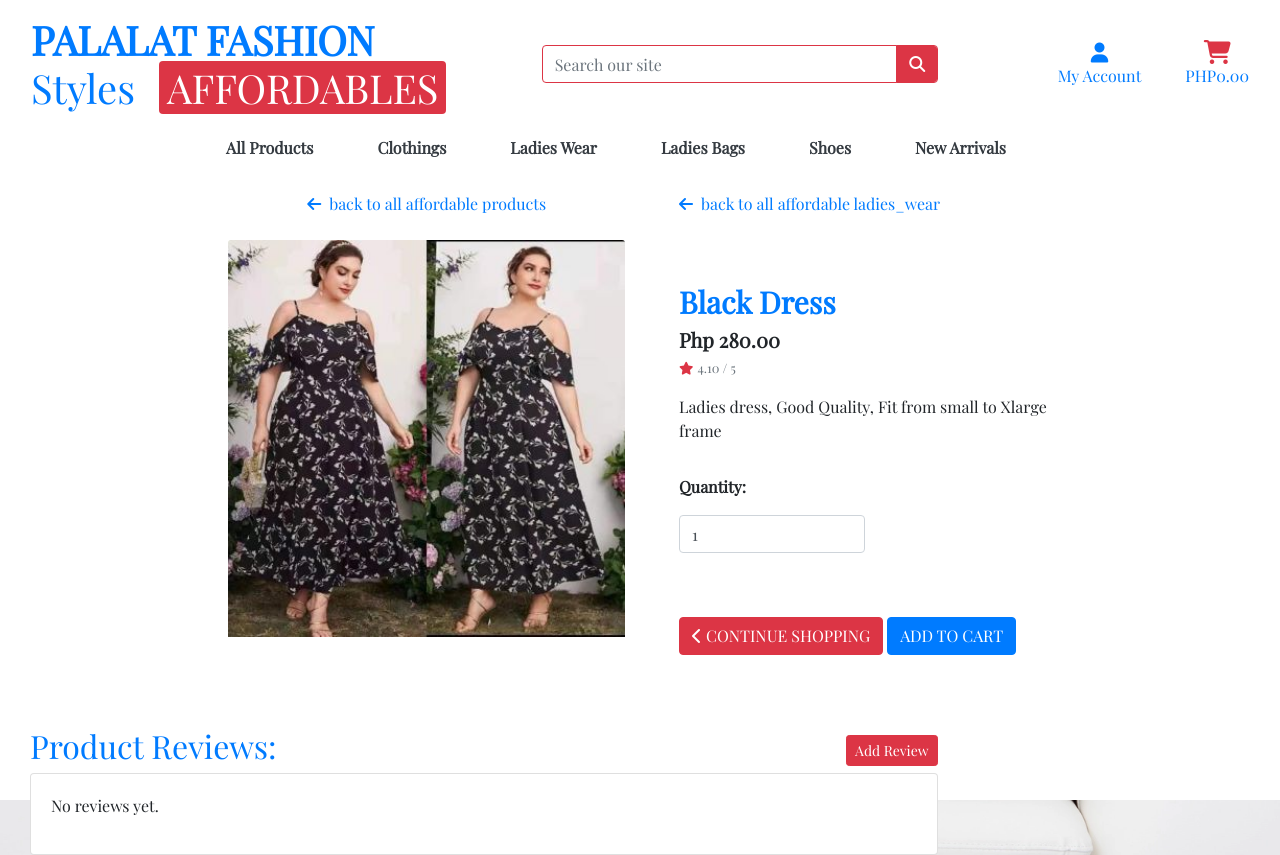
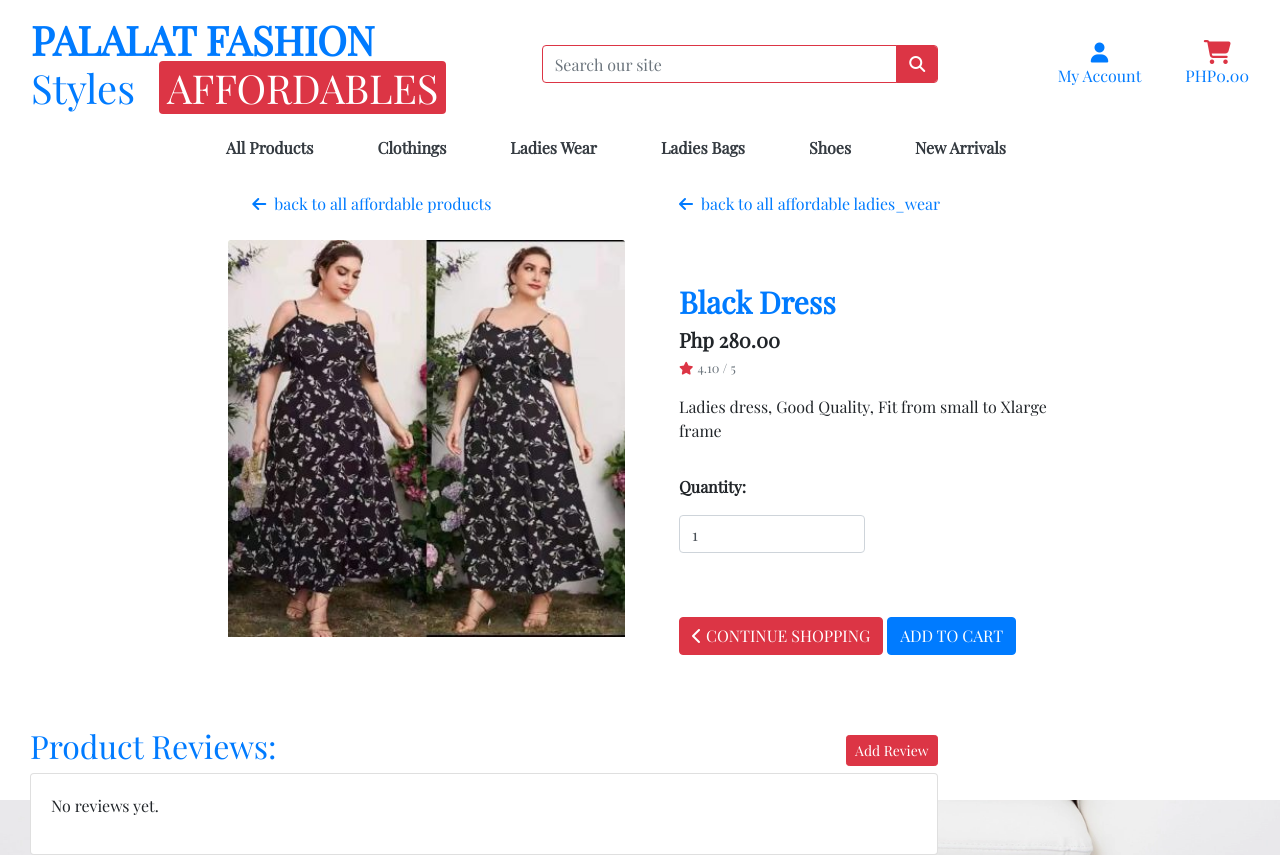
Before and after one commit to Markpm-code/Palalat_Fashion_Style_Affordables, a Django app: page /products/3 in a window 1280 px wide. Run offline with Django 3.2, Linux system fonts and the light colour scheme; data comes from the database, SQL or seed files in the repository; data that the repository does not hold is empty; some libraries are stand-ins or nearby versions.

Commit message:
Edited product template back to all products link

```diff
--- a/products/templates/products/product_detail.html
+++ b/products/templates/products/product_detail.html
@@ -16,7 +16,7 @@
     <div class="container-fluid" style="margin-top:120px;" >
         <div class="row">
             <div class="col-12 col-md-6 col-sm-6 col-lg-4 offset-lg-2 ">
-                <div class="mt-5 text-center p-4">
+                <div class="mt-5  p-4">
                     <a href="{% url 'products' %}"><i class="fa-sharp fa-solid fa-arrow-left mr-2"></i>back to all affordable products</a>
                 </div>
                 <div class="image-container mt-0 ">
```
